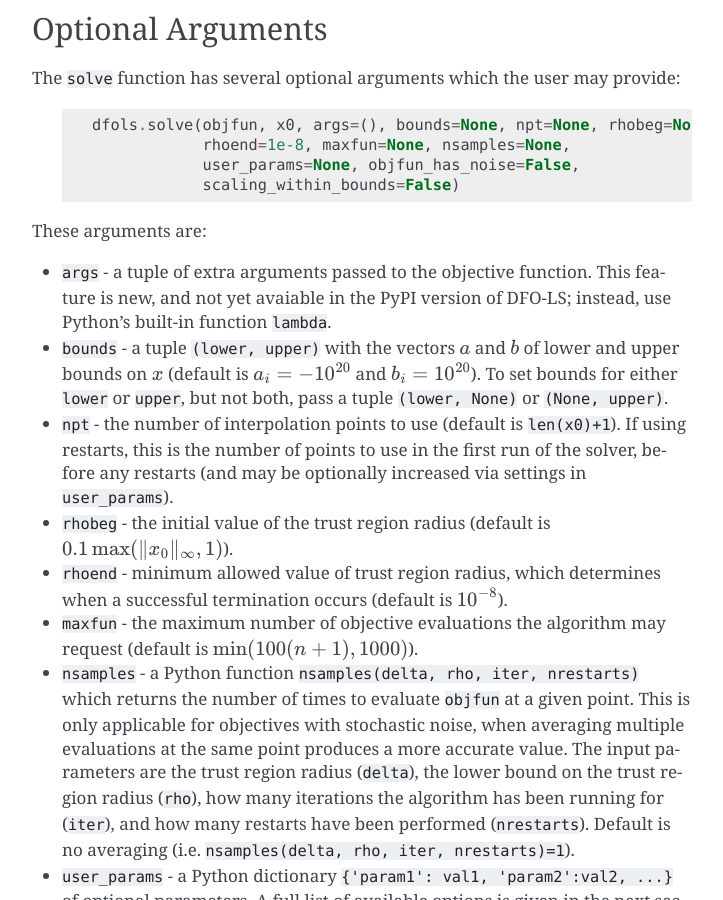
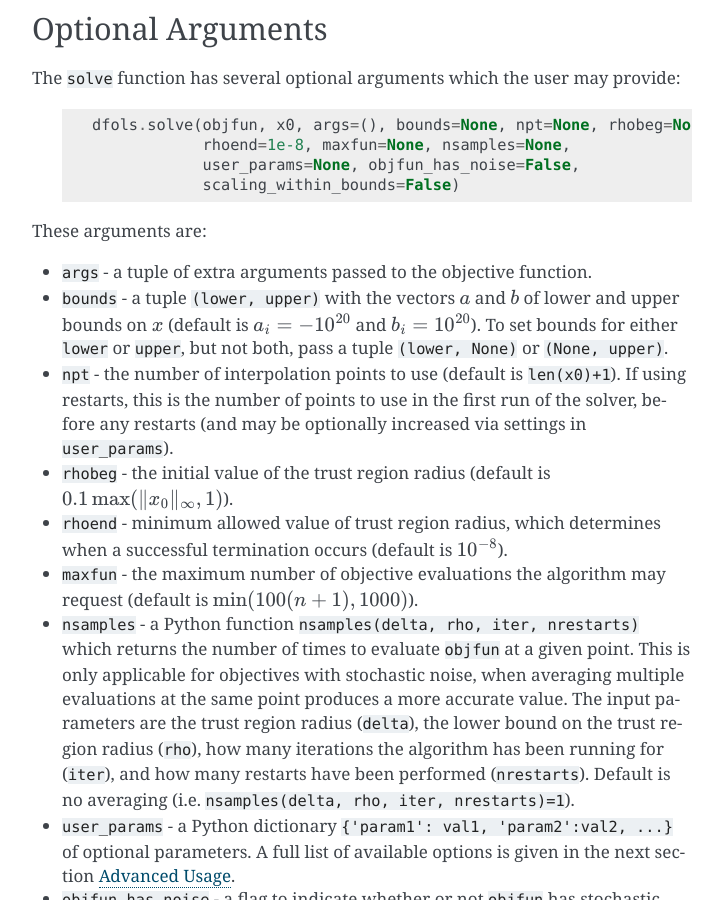
Before and after one commit to numericalalgorithmsgroup/dfols, a Sphinx documentation site: the page built from docs/userguide.rst, in a window 1280 px wide and 900 px high, scrolled down 1959 px. Shown: the whole window, without its empty margins (388-1111 px from the left). Built offline with Sphinx 7.4.7, drawn with Linux system fonts in a browser that asks for light colours.

Commit message:
Remove caveat that args not yet available in docs

```diff
--- a/docs/userguide.rst
+++ b/docs/userguide.rst
@@ -72,7 +72,7 @@ The :code:`solve` function has several optional arguments which the user may pro
 
 These arguments are:
 
-* :code:`args` - a tuple of extra arguments passed to the objective function. This feature is new, and not yet avaiable in the PyPI version of DFO-LS; instead, use Python's built-in function :code:`lambda`.
+* :code:`args` - a tuple of extra arguments passed to the objective function.
 * :code:`bounds` - a tuple :code:`(lower, upper)` with the vectors :math:`a` and :math:`b` of lower and upper bounds on :math:`x` (default is :math:`a_i=-10^{20}` and :math:`b_i=10^{20}`). To set bounds for either :code:`lower` or :code:`upper`, but not both, pass a tuple :code:`(lower, None)` or :code:`(None, upper)`.
 * :code:`npt` - the number of interpolation points to use (default is :code:`len(x0)+1`). If using restarts, this is the number of points to use in the first run of the solver, before any restarts (and may be optionally increased via settings in :code:`user_params`).
 * :code:`rhobeg` - the initial value of the trust region radius (default is :math:`0.1\max(\|x_0\|_{\infty}, 1)`).
```
Also changed, not shown: 1 other file.
